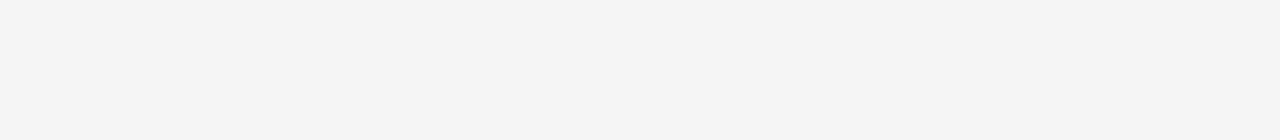
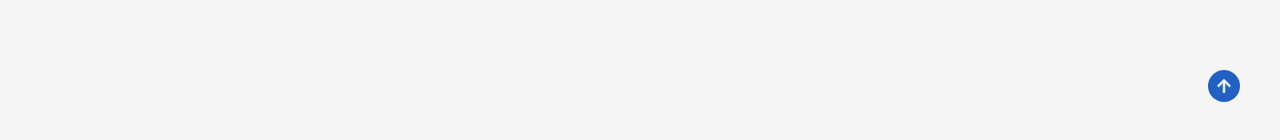
Before and after one commit to IzabellaLoyse/echo-blog, a React (Vite) app: page / in a window 1280 px wide. Shown: the part 648-788 px from the top of the page. Built offline with nearby package versions, Linux system fonts and the light colour scheme.

Commit message:
feat(layout): added back to top button in layout

```diff
--- a/src/layout/Layout.tsx
+++ b/src/layout/Layout.tsx
@@ -1,4 +1,5 @@
 import { DefaultTheme, ThemeProvider } from 'styled-components';
+import ButtonTop from '../components/ButtonTop/ButtonTop';
 import Footer from '../components/Footer/Footer';
 import Header from '../components/Header/Header';
 import usePersistedState from '../hooks/usePersistedState';
@@ -22,7 +23,10 @@ function Layout({ children }: ILayoutProps) {
       <Container>
         <Header toggleTheme={handleToggleTheme} />
 
-        <Main>{children}</Main>
+        <Main>
+          {children}
+          <ButtonTop />
+        </Main>
 
         <Footer />
       </Container>
```
